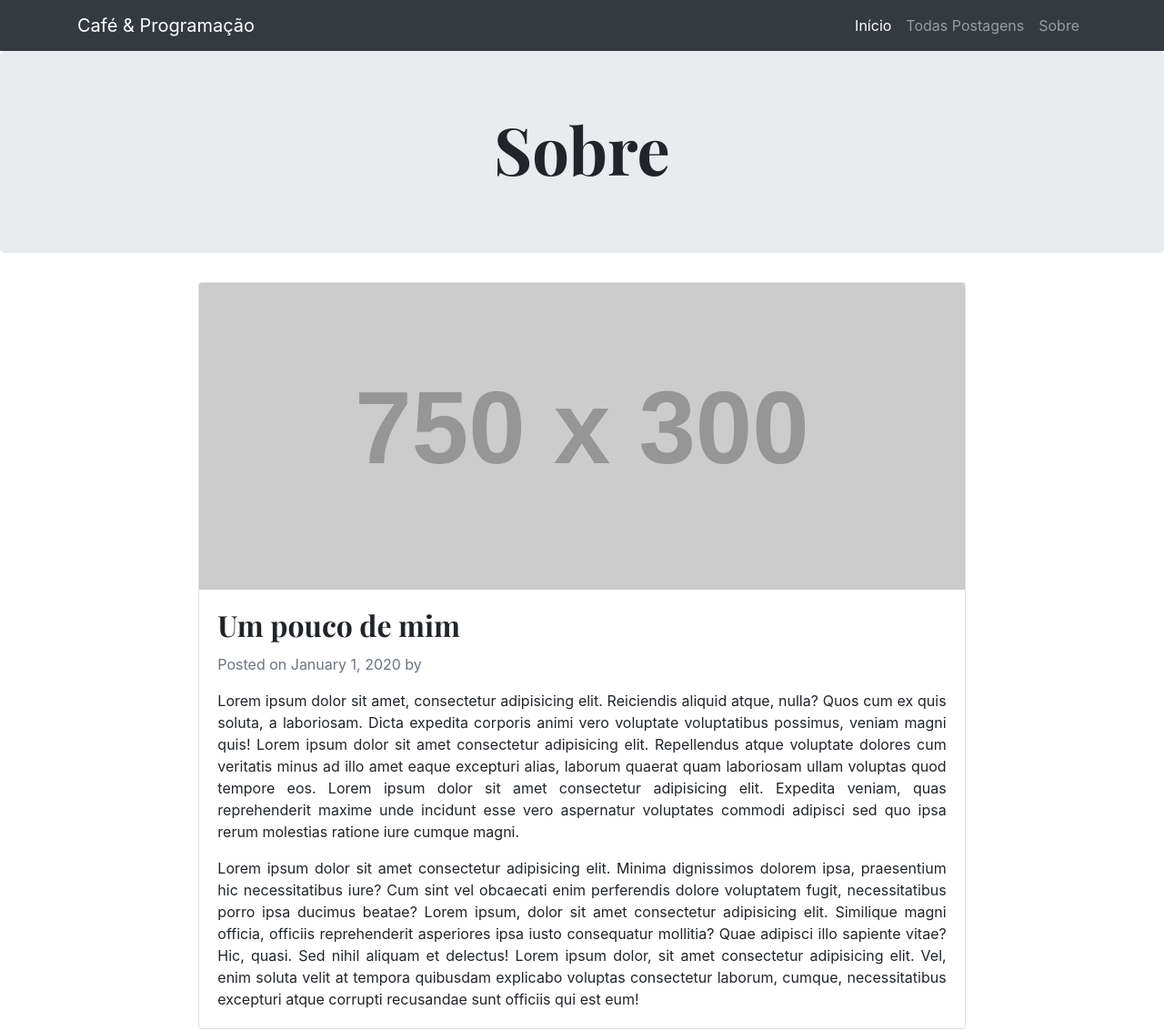
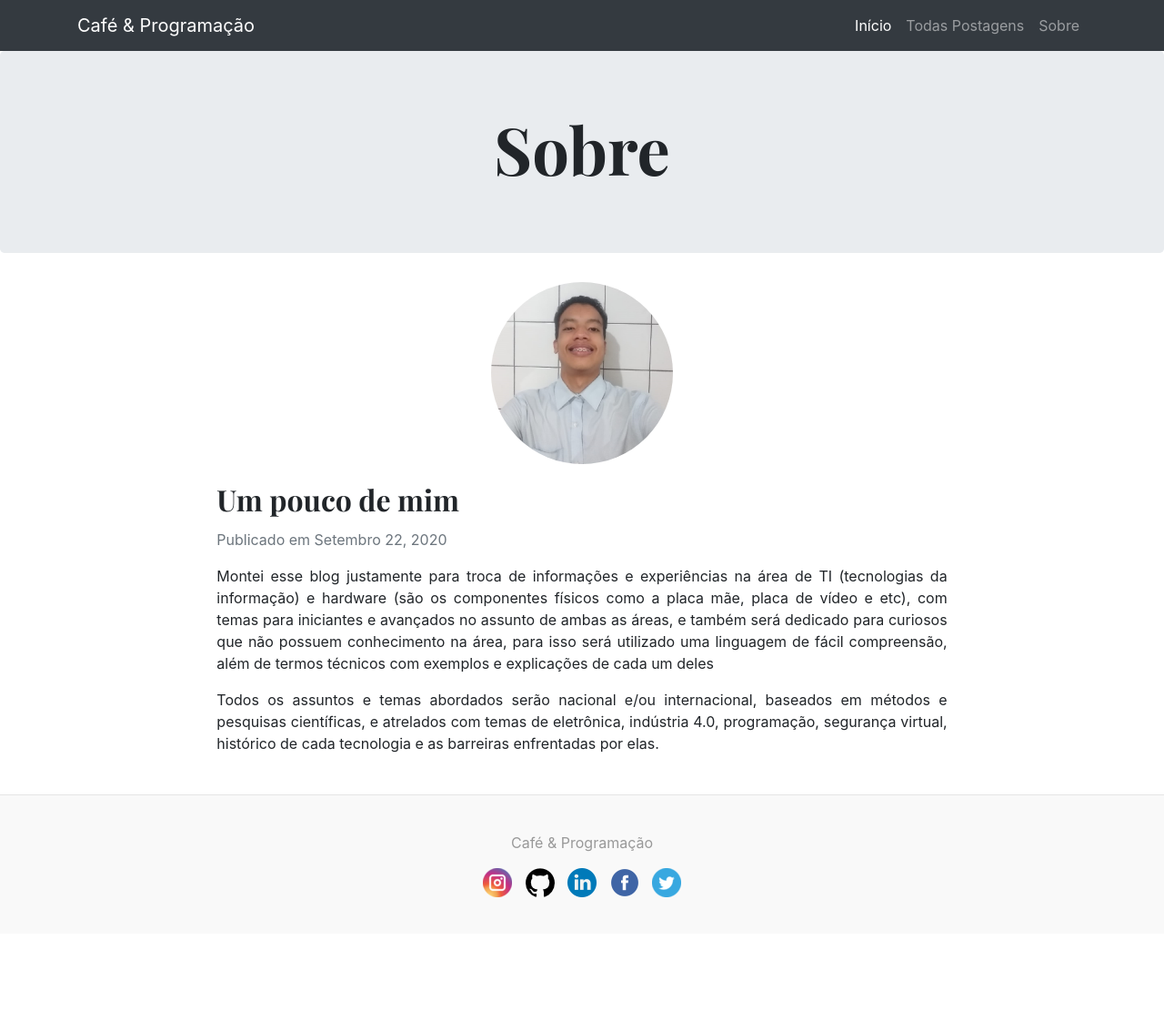
Before and after one commit to Leonardo-Soares/blog, a plain HTML site: page sobre.html in a window 1280 px wide. Shown: the top 1133 px of the page at 91% size. After the commit the page ends 1026 px from the top, so only its background shows below. Drawn offline with nearby package versions, Linux system fonts and the light colour scheme; placeholder pictures from the web are drawn by us.

Commit message:
atualização do coteudo  e add foto  na pag. sobre

```diff
--- a/sobre.html
+++ b/sobre.html
@@ -79,27 +79,28 @@
   <div class="row d-flex justify-content-center">
     <div class="col-md-8">
         <!-- Blog Post -->
-        <div class="card mb-4">
-        <img class="card-img-top" src="http://placehold.it/750x300" alt="Card image cap">
+        <div class="card mb-4" style="border: none;">
+          <div style="text-align: center;">
+            <img src="/imgs/foto-boa.png" style="width: 200px;" alt="..." class="rounded-circle">
+          </div>
             <div class="card-body">
               <h2 class="card-title">Um pouco de mim</h2>
               <div class="text-muted">
-               <p> Posted on January 1, 2020 by</p>
+                <p> Publicado em Setembro 22, 2020</p>
               </div>
               <p class="card-text text-justify">
-                Lorem ipsum dolor sit amet, consectetur adipisicing elit. Reiciendis aliquid atque, nulla? Quos cum ex quis soluta, a laboriosam. Dicta expedita corporis animi vero voluptate voluptatibus possimus, veniam magni quis!
-                Lorem ipsum dolor sit amet consectetur adipisicing elit. Repellendus atque voluptate dolores cum veritatis minus ad illo amet eaque excepturi alias, laborum quaerat quam laboriosam ullam voluptas quod tempore eos.
-                Lorem ipsum dolor sit amet consectetur adipisicing elit. Expedita veniam, quas reprehenderit maxime unde incidunt esse vero aspernatur voluptates commodi adipisci sed quo ipsa rerum molestias ratione iure cumque magni.
+                Montei esse blog justamente para troca de informações e experiências na área de TI (tecnologias da informação) e
+                hardware (são os componentes físicos como a placa mãe, placa de vídeo e etc), com temas para iniciantes e avançados
+                no assunto de ambas as áreas, e também será dedicado para curiosos que não possuem conhecimento na área, para isso será
+                utilizado uma linguagem de fácil compreensão, além de termos técnicos com exemplos e explicações de cada um deles
               </p>
               <p class="card-text text-justify">
-                Lorem ipsum dolor sit amet consectetur adipisicing elit. Minima dignissimos dolorem ipsa, praesentium hic necessitatibus iure? Cum sint vel obcaecati enim perferendis dolore voluptatem fugit, necessitatibus porro ipsa ducimus beatae?
-                Lorem ipsum, dolor sit amet consectetur adipisicing elit. Similique magni officia, officiis reprehenderit asperiores ipsa iusto consequatur mollitia? Quae adipisci illo sapiente vitae? Hic, quasi. Sed nihil aliquam et delectus!
-                Lorem ipsum dolor, sit amet consectetur adipisicing elit. Vel, enim soluta velit at tempora quibusdam explicabo voluptas consectetur laborum, cumque, necessitatibus excepturi atque corrupti recusandae sunt officiis qui est eum!
+                Todos os assuntos e temas abordados serão nacional e/ou internacional, baseados em métodos e pesquisas científicas, e
+                atrelados com temas de eletrônica, indústria 4.0, programação, segurança virtual, histórico de cada tecnologia e as barreiras
+                enfrentadas por elas.
               </p>
           </div>
-
         </div>
-
     </div>
 </div>
 
```
Also changed, not shown: index.html (+6 -4 lines), imgs/foto-boa.png (added). Lines whose indentation alone changed are shown as unchanged.
